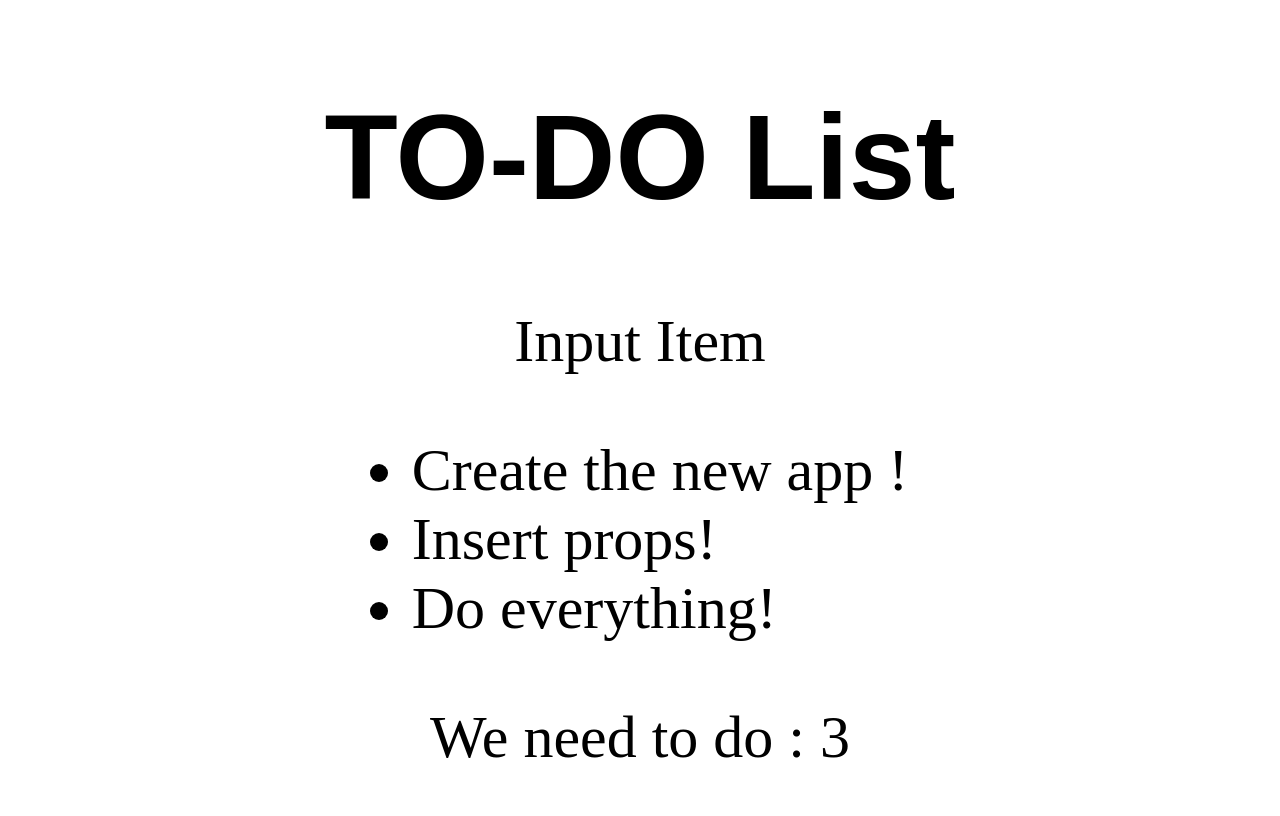
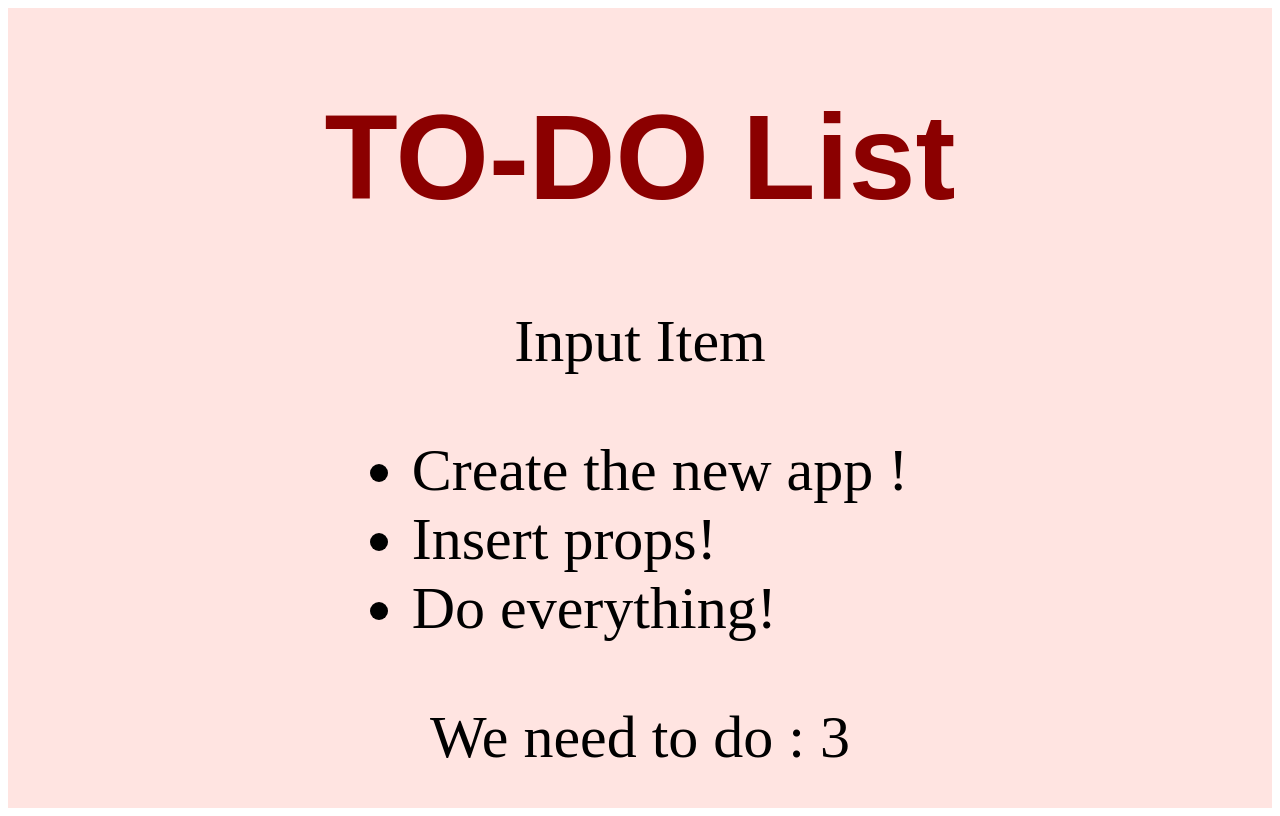
Before and after one commit to WebHeroSchool/React_Todo_NM, a React (Create React App) app: page / in a window 1280 px wide. Built offline with nearby package versions, Linux system fonts and the light colour scheme.

Commit message:
added styles to App - App.css

```diff
--- a/src/Components/App/App.css
+++ b/src/Components/App/App.css
@@ -3,8 +3,10 @@
     align-items: center;
     flex-direction: column;
     font-size: 60px;
+    background: mistyrose;
+    height: 100vh;
 }
 .wrap__title{
-
+    color: darkred;
     font-family: "Apple SD Gothic Neo", sans-serif;
 }
```
